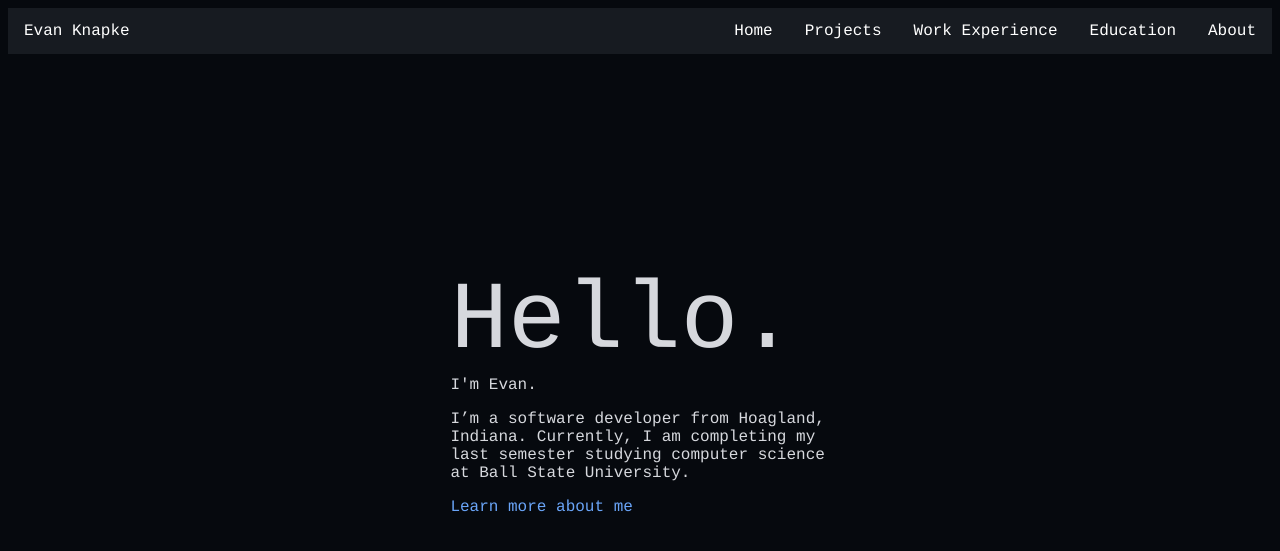
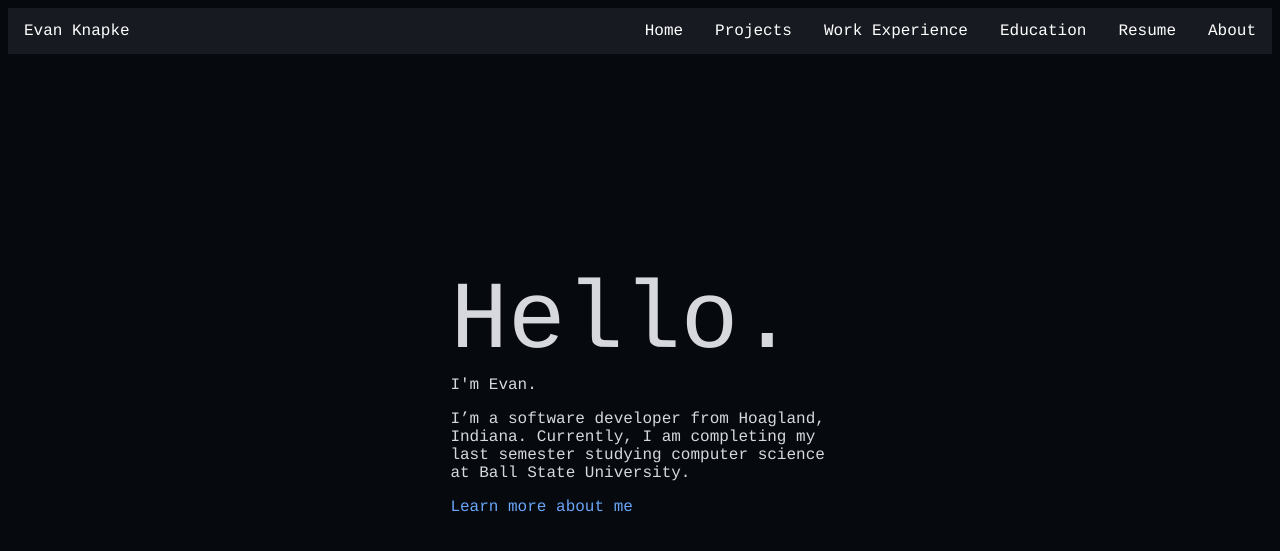
Before and after one commit to evanknapke/evanknapke.github.io, a Jekyll site: the page built from index.md, in a window 1280 px wide. Shown: the top 551 px of the page. Built offline with Jekyll 4.4.1, drawn with Linux system fonts in a browser that asks for light colours.

Commit message:
Move resume link to navbar

```diff
--- a/_layouts/about.html
+++ b/_layouts/about.html
@@ -25,6 +25,7 @@
           <ul>
             <li><a href="{{ "/" | absolute_url }}">{{ site.title | default: site.github.repository_name }}</a></li>
             <li><a href="/about/">About</a></li>
+            <li><a href="/files/knapke_resume.pdf" target="_blank">Resume</a></li>
             <li><a href="/education/">Education</a></li>
             <li><a href="/experience/">Work Experience</a></li>
             <li><a href="/projects/">Projects</a></li>
@@ -39,10 +40,12 @@
             <a href="https://www.linkedin.com/in/evanknapke/" target="_blank" class="linkedin"><i class="fa fa-linkedin"></i></a>
             <a href="https://github.com/evanknapke" target="_blank" class="github"><i class="fa fa-github"></i></a>
           </div>
-
+          <br>
+          <br>
           {% if site.logo %}
             <img src="{{site.logo | relative_url}}" alt="Logo" />
           {% endif %}
+          <br>
           <p>{{ content }}</p>
         </div>
 
--- a/_layouts/education.html
+++ b/_layouts/education.html
@@ -21,6 +21,7 @@
           <ul>
             <li><a href="{{ "/" | absolute_url }}">{{ site.title | default: site.github.repository_name }}</a></li>
             <li><a href="/about/">About</a></li>
+            <li><a href="/files/knapke_resume.pdf" target="_blank">Resume</a></li>
             <li><a href="/education/">Education</a></li>
             <li><a href="/experience/">Work Experience</a></li>
             <li><a href="/projects/">Projects</a></li>
--- a/_layouts/home.html
+++ b/_layouts/home.html
@@ -22,6 +22,7 @@
           <ul>
             <li><a href="{{ "/" | absolute_url }}">{{ site.title | default: site.github.repository_name }}</a></li>
             <li><a href="/about/">About</a></li>
+            <li><a href="/files/knapke_resume.pdf" target="_blank">Resume</a></li>
             <li><a href="/education/">Education</a></li>
             <li><a href="/experience/">Work Experience</a></li>
             <li><a href="/projects/">Projects</a></li>
--- a/_layouts/page.html
+++ b/_layouts/page.html
@@ -21,6 +21,7 @@
           <ul>
             <li><a href="{{ "/" | absolute_url }}">{{ site.title | default: site.github.repository_name }}</a></li>
             <li><a href="/about/">About</a></li>
+            <li><a href="/files/knapke_resume.pdf" target="_blank">Resume</a></li>
             <li><a href="/education/">Education</a></li>
             <li><a href="/experience/">Work Experience</a></li>
             <li><a href="/projects/">Projects</a></li>
```
